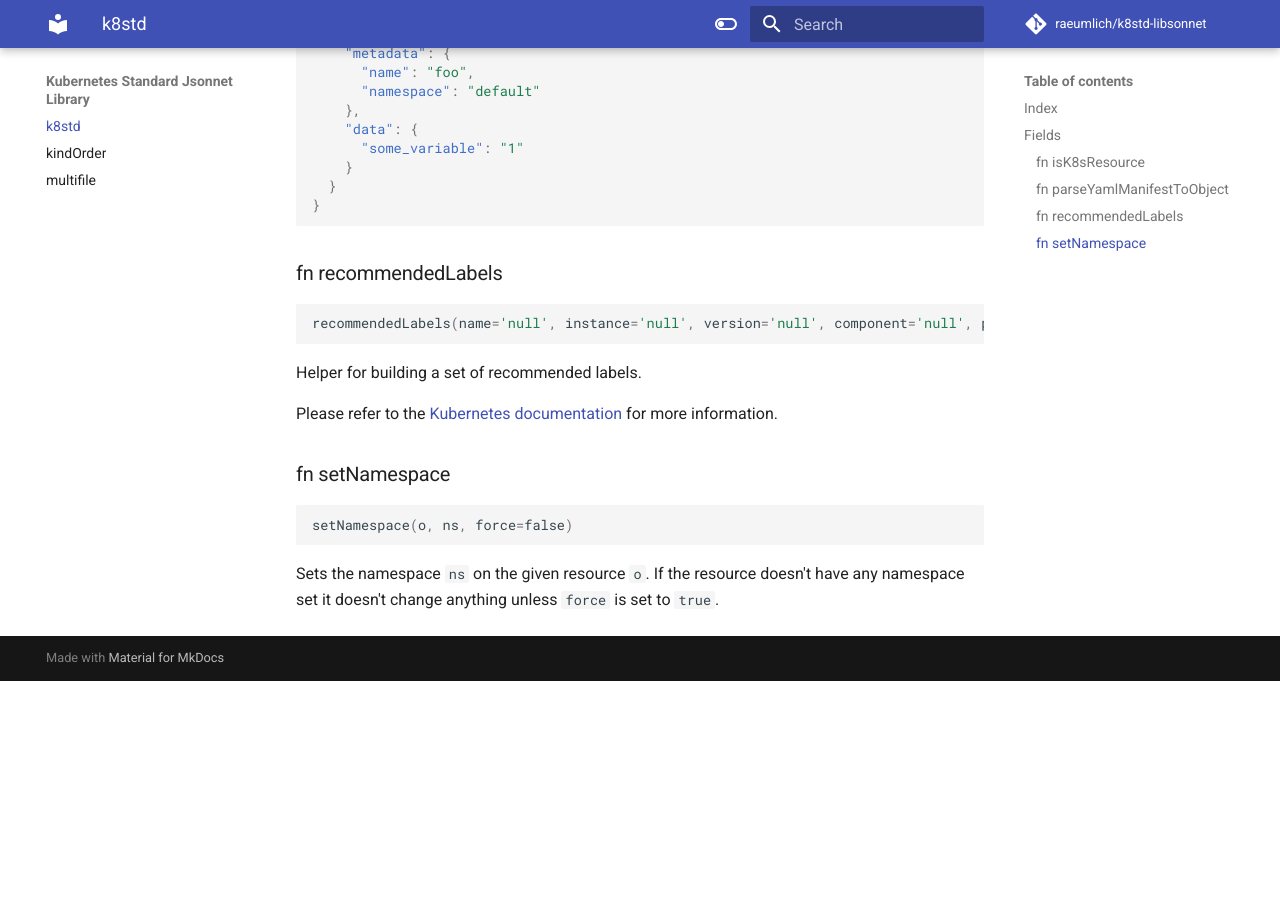
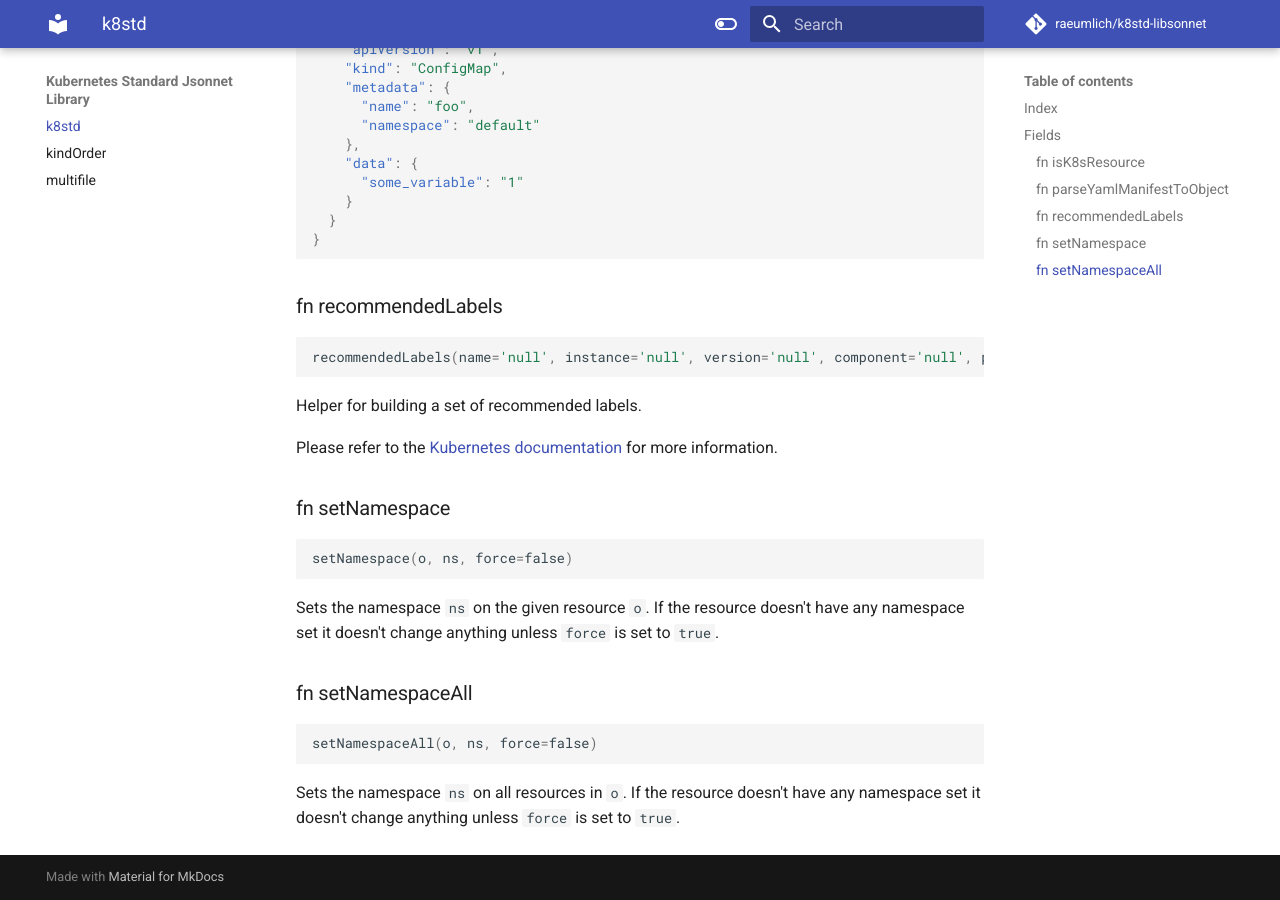
Before and after one commit to raeumlich/k8std-libsonnet, an MkDocs documentation site: the page built from docs/README.md, in a window 1280 px wide and 900 px high, scrolled down 1388 px. Built offline with MkDocs 1.6.1 and Material for MkDocs 9.7.7, drawn with Linux system fonts in a browser that asks for light colours; comment, search, counter and statistics services are not loaded; before the commit the page ends 2069 px from its top, so only the background shows below that; some of the changed text lies outside the part shown.

Commit message:
Update docs to include setNamespaceAll

````diff
--- a/docs/README.md
+++ b/docs/README.md
@@ -21,6 +21,7 @@ Kubernetes resources.
 * [`fn parseYamlManifestToObject(yaml)`](#fn-parseyamlmanifesttoobject)
 * [`fn recommendedLabels(name='null', instance='null', version='null', component='null', part_of='null', managed_by='null', created_by='null')`](#fn-recommendedlabels)
 * [`fn setNamespace(o, ns, force=false)`](#fn-setnamespace)
+* [`fn setNamespaceAll(o, ns, force=false)`](#fn-setnamespaceall)
 
 ## Fields
 
@@ -99,3 +100,14 @@ setNamespace(o, ns, force=false)
 Sets the namespace `ns` on the given resource `o`.
 If the resource doesn't have any namespace set it doesn't change anything
 unless `force` is set to `true`.
+
+
+### fn setNamespaceAll
+
+```ts
+setNamespaceAll(o, ns, force=false)
+```
+
+Sets the namespace `ns` on all resources in `o`.
+If the resource doesn't have any namespace set it doesn't change anything
+unless `force` is set to `true`.
````
